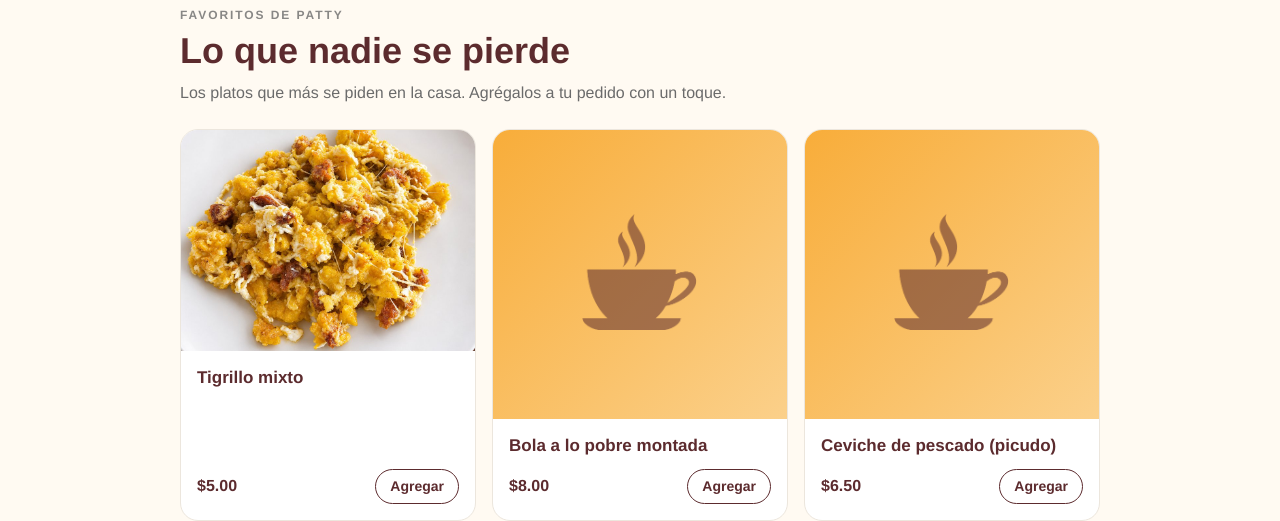
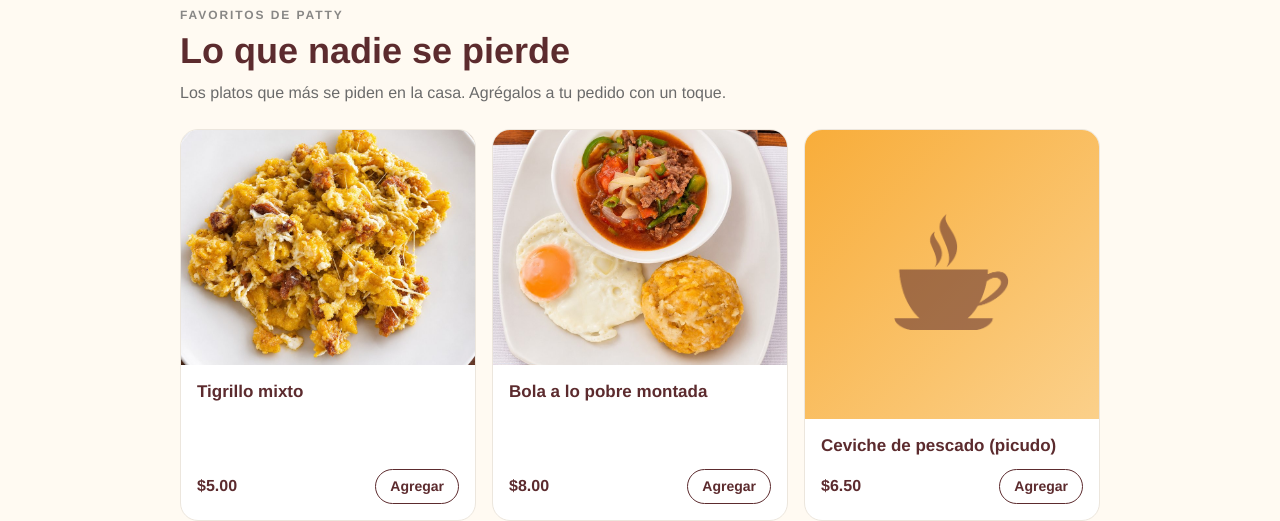
Before and after one commit to cafedepatty/cafedepatty.github.io, a plain HTML site: page index.html in a window 1280 px wide. Shown: the part 1400-1921 px from the top of the page. Drawn offline with nearby package versions, Linux system fonts and the light colour scheme.

Commit message:
Add files via upload

```diff
--- a/index.html
+++ b/index.html
@@ -89,8 +89,8 @@ footer a{color:var(--oro)}
 .wafab{position:fixed;right:16px;bottom:16px;z-index:15;width:56px;height:56px;border-radius:50%;background:#25D366;display:flex;align-items:center;justify-content:center;box-shadow:0 6px 18px rgba(0,0,0,.25)}
 .fav{display:grid;gap:16px;grid-template-columns:repeat(auto-fit,minmax(230px,1fr))}
 .fc{background:#fff;border:1px solid var(--ln);border-radius:18px;overflow:hidden;display:flex;flex-direction:column}
-.fc .fi{width:100%;aspect-ratio:4/3;object-fit:cover;display:block;cursor:zoom-in}
-.fc .fp{aspect-ratio:4/3;background:linear-gradient(135deg,var(--oro),#fbd08a);display:flex;align-items:center;justify-content:center}
+.fc .fi{width:100%;aspect-ratio:5/4;object-fit:cover;display:block;cursor:zoom-in}
+.fc .fp{aspect-ratio:5/4;background:linear-gradient(135deg,var(--oro),#fbd08a);display:flex;align-items:center;justify-content:center}
 .fc .fp img{height:46%;opacity:.55}
 .fc .fb{padding:14px 16px 16px;display:flex;flex-direction:column;gap:10px;flex:1}
 .fc .fb b{font-size:17px;color:var(--vino)}
@@ -196,10 +196,10 @@ const WA='593993589700';
 const IG='https://www.instagram.com/cafedepattymanta';
 const MENU=[
 ['Desayunos',[['Desayuno americano',4.5,'','foto-desayuno-americano.jpg'],['Desayuno continental',4,'','foto-desayuno-continental.jpg']]],
-['Huevos',[['Duros / fritos / pasados',2],['Fritos con jamón',2.7],['Fritos con tocino',3],['Revueltos naturales',2.2],['Revueltos con jamón / queso',3.9],['Revueltos con vegetales',2.7],['Omelet con jamón / queso',3.5],['Omelet con vegetales',3.5]]],
+['Huevos',[['Duros / fritos / pasados',2],['Fritos con jamón',2.7,'','foto-huevos-jamon.jpg'],['Fritos con tocino',3,'','foto-huevos-tocino.jpg'],['Revueltos naturales',2.2],['Revueltos con jamón / queso',3.9],['Revueltos con vegetales',2.7],['Omelet con jamón / queso',3.5],['Omelet con vegetales',3.5]]],
 ['Piqueo',[['Empanada de queso',1.5],['Empanada de carne',1.75],['Pastelillo de pollo',1.75],['Corviche de pescado',1.25]]],
 ['Plátano o maduro',[['Bolón de verde de queso',2.75,'','foto-bolon-queso.jpg'],['Bolón de verde de chicharrón',3.25,'','foto-bolon-chicharron.jpg'],['Bolón de verde mixto',3.8,'','foto-bolon-mixto.jpg'],['Bolón de maduro / queso / maní',2.5,'','foto-bolon-maduro.jpg'],['Tigrillo de queso',4,'','foto-tigrillo-queso.jpg'],['Tigrillo de chicharrón',4.5,'','foto-tigrillo-chicharron.jpg'],['Tigrillo mixto',5,'','foto-tigrillo-mixto.jpg']]],
-['Típico de la casa',[['Bistec de lomo',7],['Bistec de pescado',7],['Bistec de hígado',6.5],['Bola a lo pobre (lomo / pescado / hígado)',7.5],['Bola a lo pobre montada',8],['Tigrillo a lo pobre',7.5],['Tigrillo a lo pobre montado',8]]],
+['Típico de la casa',[['Bistec de lomo',7],['Bistec de pescado',7],['Bistec de hígado',6.5],['Bola a lo pobre (lomo / pescado / hígado)',7.5,'','foto-bola-pobre.jpg'],['Bola a lo pobre montada',8,'','foto-bola-pobre-montada.jpg'],['Tigrillo a lo pobre',7.5,'','foto-tigrillo-pobre.jpg'],['Tigrillo a lo pobre montado',8,'','foto-tigrillo-pobre-montado.jpg']]],
 ['Del mar',[['Ceviche de pescado (picudo)',6.5]]],
 ['Bebidas',[['Café americano',1.5],['Café con leche',1.8],['Chocolate',2.5],['Té',1.5],['Agua',0.8],['Agua mineral',1],['Jugos naturales',1],['Gaseosa',1.5]]],
 ['Postres',[['Tiramisú',3],['Galletas',0.75]]]
```
Also changed, not shown: foto-bola-pobre-montada.jpg (added), foto-bola-pobre.jpg (added), foto-huevos-jamon.jpg (added), foto-huevos-tocino.jpg (added), foto-tigrillo-pobre-montado.jpg (added), foto-tigrillo-pobre.jpg (added).
